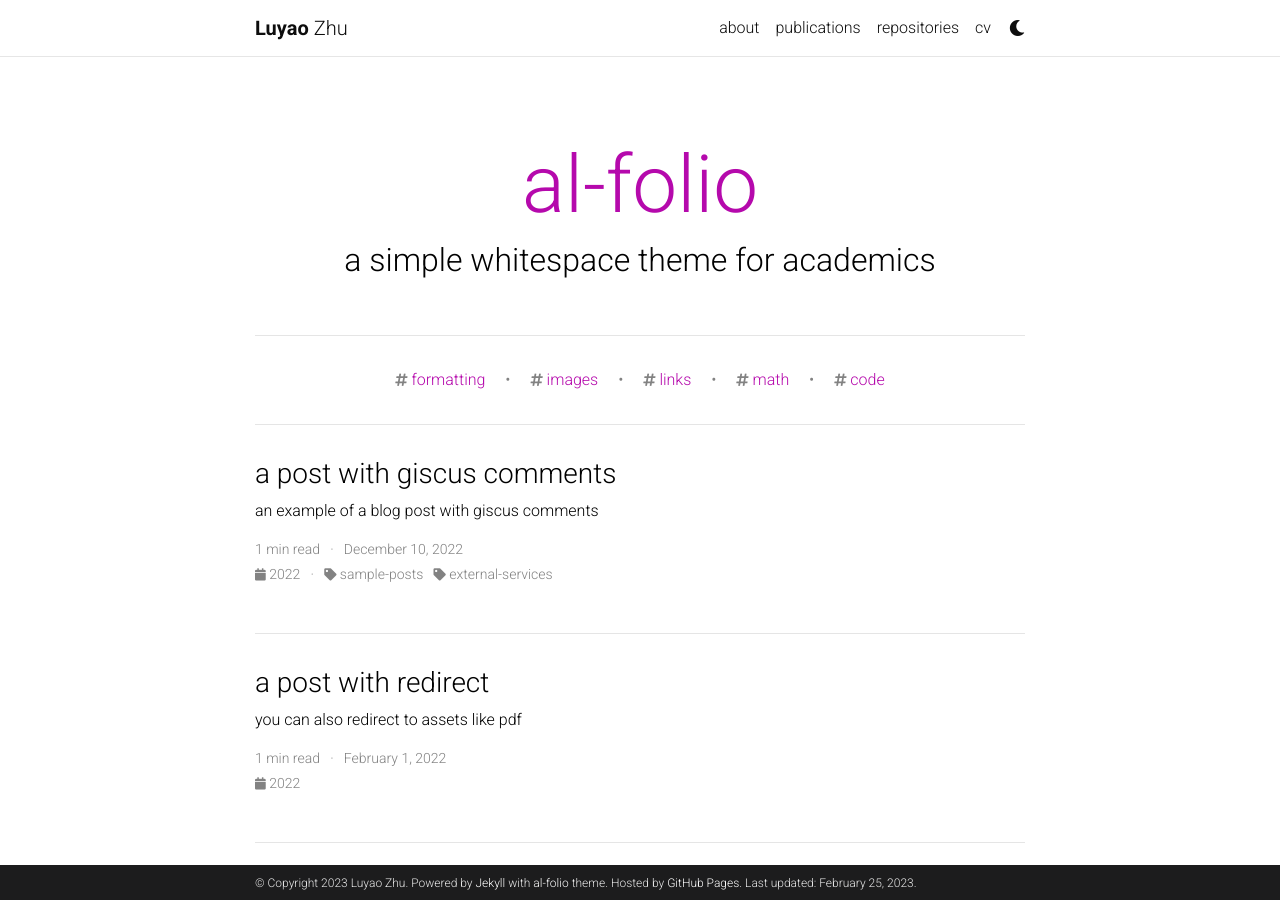
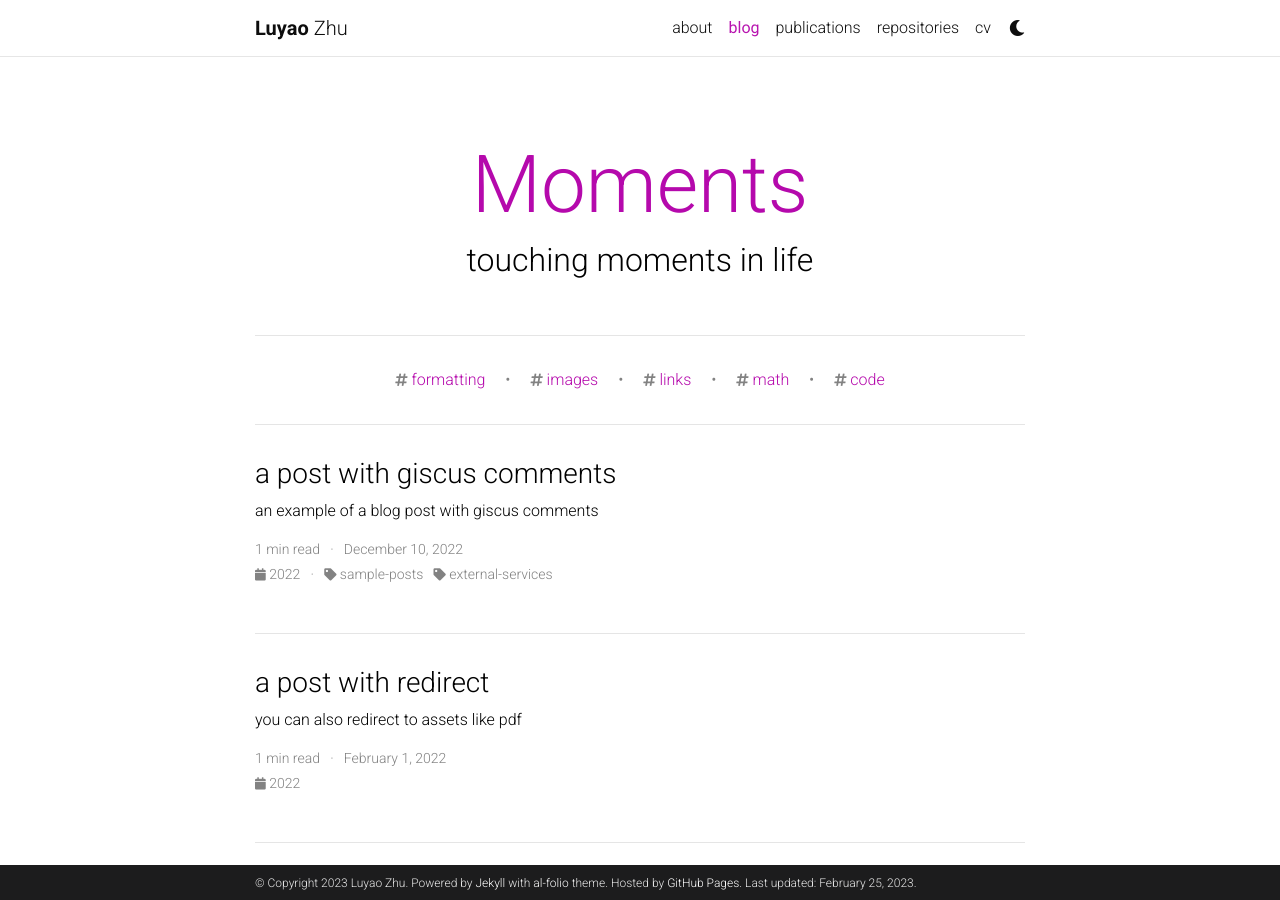
Before and after one commit to Maxwe11y/Cyn7hia.github.io, a Jekyll site: the page built from blog/index.html, in a window 1280 px wide and 900 px high. Built offline with Jekyll 4.4.1, drawn with Linux system fonts in a browser that asks for light colours; the list of posts is cut into pages by our own code; comment, search, counter and statistics services are not loaded; a style sheet for code colours, icons or effects is not loaded.

Commit message:
Update _config.yml

```diff
--- a/_config.yml
+++ b/_config.yml
@@ -113,9 +113,9 @@ bing_site_verification:  # out your bing-site-verification ID (Bing Webmaster)
 # Blog
 # -----------------------------------------------------------------------------
 
-blog_name: al-folio # blog_name will be displayed in your blog page
-blog_nav_title: # blog # your blog must have a title for it to be displayed in the nav bar
-blog_description: a simple whitespace theme for academics
+blog_name: Moments # blog_name will be displayed in your blog page
+blog_nav_title: blog # your blog must have a title for it to be displayed in the nav bar
+blog_description: touching moments in life
 permalink: /blog/:year/:title/
 
 # Pagination
@@ -143,7 +143,7 @@ giscus:
   lang: en
 
 # Disqus comments (DEPRECATED)
-disqus_shortname: al-folio # put your disqus shortname
+disqus_shortname: Cynthia # al-folio # put your disqus shortname
 # https://help.disqus.com/en/articles/1717111-what-s-a-shortname
 
 # External sources.
```
